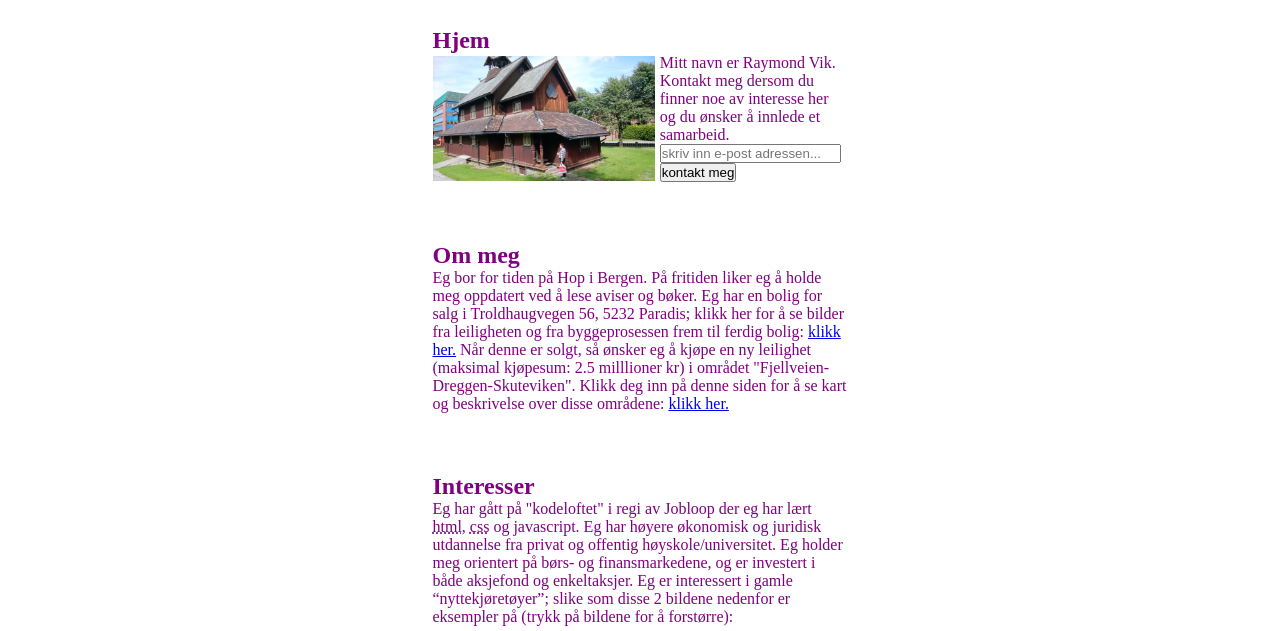
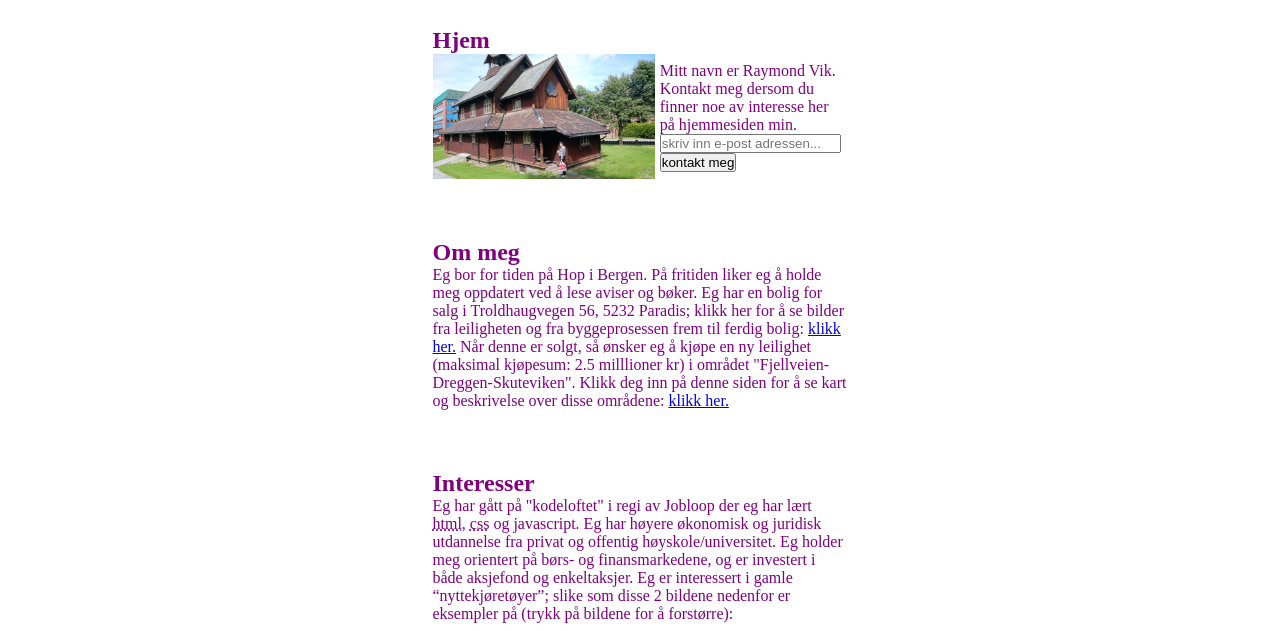
Before and after one commit to vikraymond/Raymond-s-portfolio, a plain HTML site: page index.html in a window 1280 px wide. Shown: the part 169-800 px from the top of the page. Drawn offline with Linux system fonts and the light colour scheme.

Commit message:
Endret tekst

```diff
--- a/index.html
+++ b/index.html
@@ -27,7 +27,7 @@
         <h2>Hjem</h2>
         <div class="intro_info">
           <img id="profilbilde" class="profilbilde" src="Bilder/Porsgrunn.jpg" alt="mitt profilbilde"/>
-          <p>Mitt navn er Raymond Vik. Kontakt meg dersom du finner noe av interesse her og du ønsker å innlede et samarbeid. <input type="text" placeholder="skriv inn e-post adressen..."><button>kontakt meg</button></p>
+          <p>Mitt navn er Raymond Vik. Kontakt meg dersom du finner noe av interesse her på hjemmesiden min. <input type="text" placeholder="skriv inn e-post adressen..."><button>kontakt meg</button></p>
         </div>
       </section>
 
```
